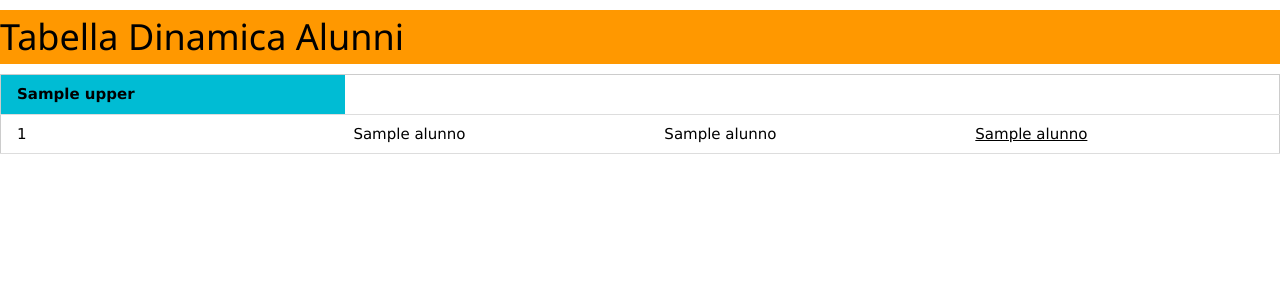
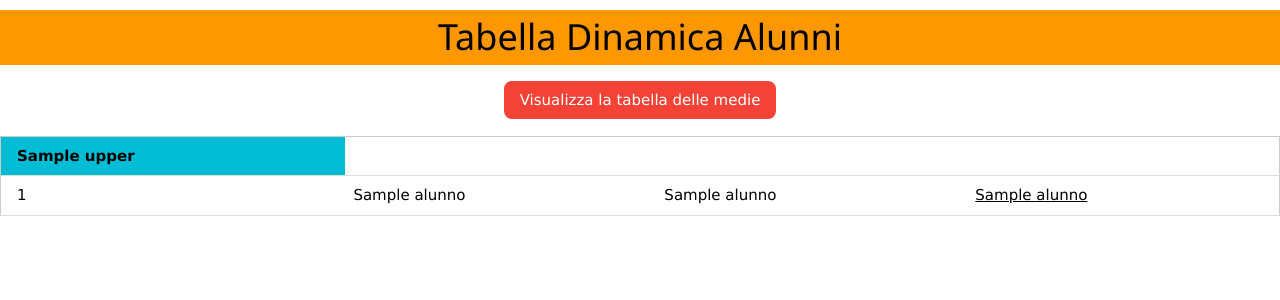
Before and after one commit to GiovanniAncora/db5CI, a Flask app: template templates/index.html in a window 1280 px wide. Shown: the top 300 px of the page. Run offline with Flask 3, Linux system fonts and the light colour scheme; the template is opened without the code that fills it: most values are stand-ins (such as "Sample title", 1, 10 or a date in 2020).

Commit message:
Aggiunto il link alle medie, stilata meglio l'intestazione

```diff
--- a/templates/index.html
+++ b/templates/index.html
@@ -8,8 +8,13 @@
     <title>Alunni</title>
 </head>
 <body>
-    <h1 class="w3-h1 w3-orange">Tabella Dinamica Alunni</h1>
+    <h1 class="w3-container w3-orange w3-center">Tabella Dinamica Alunni</h1>
     <!-- <h4 class="w3-h4 w3-orange">da Giovanni Ancora</h4> -->
+
+    <div class="w3-container w3-margin-top w3-margin-bottom w3-center">
+        <a href="{{ url_for('medie') }}"><button class="w3-btn w3-round-large w3-red">Visualizza la tabella delle medie</button></a>
+    </div>
+
     <table class="w3-table-all w3-hoverable">
         <thead>
             <tr class="w3-cyan">
```
